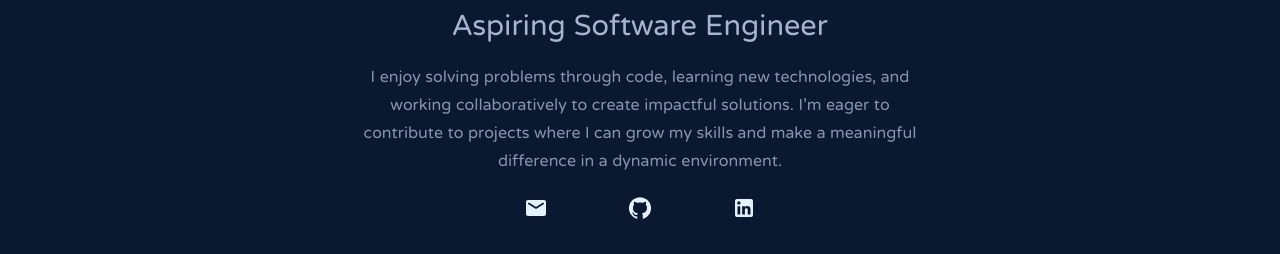
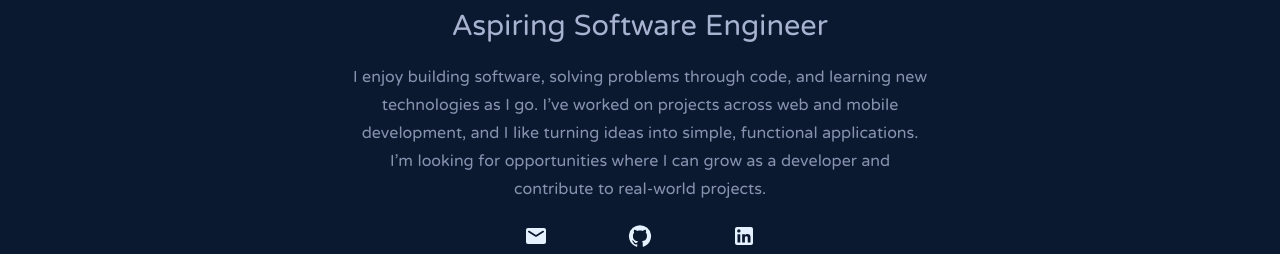
Before and after one commit to alexislayvu/portfolio, a Next.js app: page / in a window 1280 px wide. Shown: the part 180-434 px from the top of the page. Built offline with nearby package versions, Linux system fonts and the light colour scheme.

Commit message:
edit intro paragraph

```diff
--- a/components/Intro.jsx
+++ b/components/Intro.jsx
@@ -21,10 +21,11 @@ const Intro = () => {
             Aspiring Software Engineer
           </h2>
           <p className="text-lg md:text-xl text-slate mt-4 max-w-xl mx-auto">
-            I enjoy solving problems through code, learning new technologies,
-            and working collaboratively to create impactful solutions. I'm eager
-            to contribute to projects where I can grow my skills and make a
-            meaningful difference in a dynamic environment.
+            I enjoy building software, solving problems through code, and
+            learning new technologies as I go. I've worked on projects across
+            web and mobile development, and I like turning ideas into simple,
+            functional applications. I'm looking for opportunities where I can
+            grow as a developer and contribute to real-world projects.
           </p>
 
           <div className="flex justify-center gap-20 mt-5">
```
